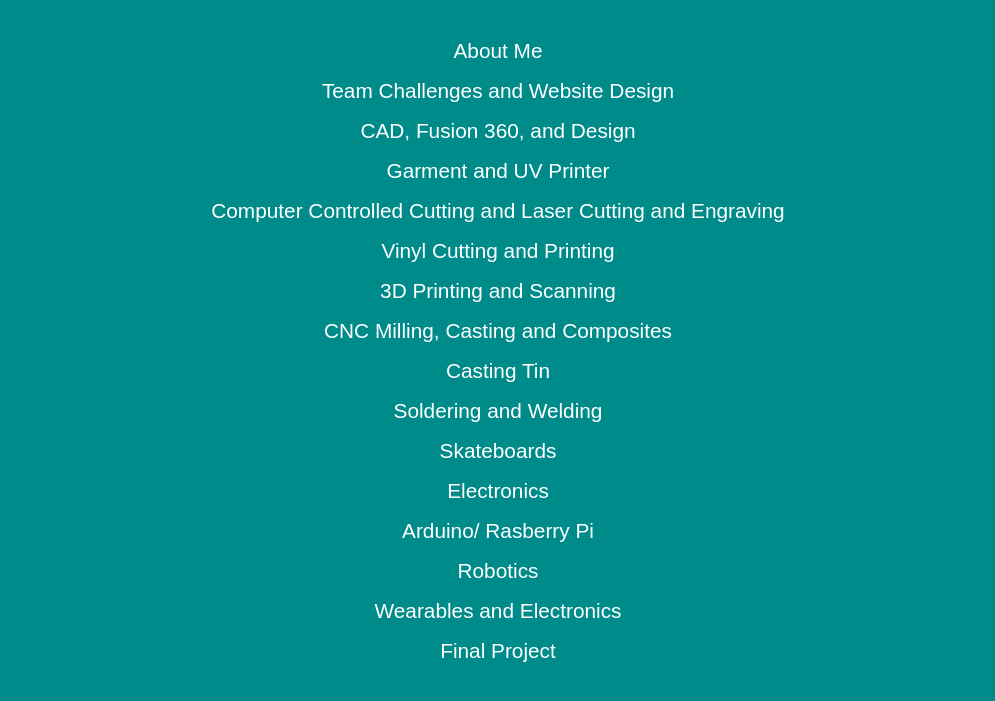
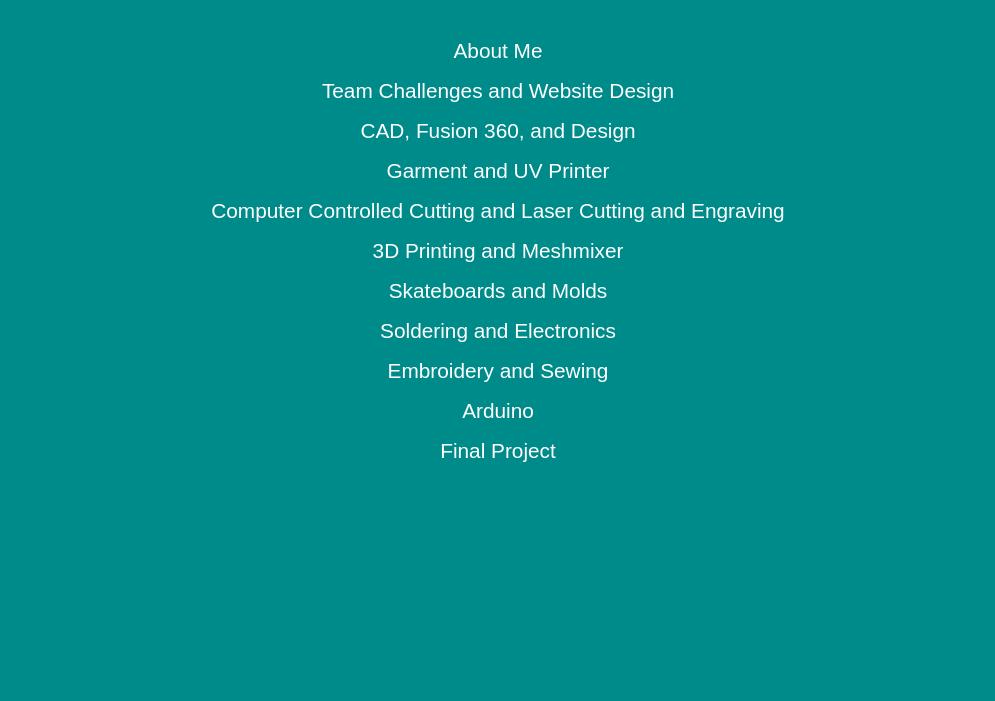
Before and after one commit to wrafab/schultzh, a plain HTML site: page index.html in a window 1280 px wide. Shown: the part 75-776 px from the top of the page, without its empty margins (142-1137 px from the left). Drawn offline with Linux system fonts and the light colour scheme.

Commit message:
Update index.html

```diff
--- a/index.html
+++ b/index.html
@@ -52,48 +52,30 @@ background-color:darkcyan;
 </p>
 
 <p>
-<a href="week5.html">Vinyl Cutting and Printing</a>
+<a href="week5.html"> 3D Printing and Meshmixer </a>
 </p>
 
 <p>
-<a href="week6.html">3D Printing and Scanning</a>
+<a href="week6.html"> Skateboards and Molds </a>
 </p>
 
 <p>
-<a href="week7.html">CNC Milling, Casting and Composites</a>
+<a href="week7.html"> Soldering and Electronics </a>
 </p>
 
 <p>
-<a href="week8.html">Casting Tin</a>
+<a href="week8.html"> Embroidery and Sewing </a>
 </p>
 
 <p>
-<a href="week9.html">Soldering and Welding</a>
+<a href="week9.html"> Arduino </a>
 </p>
 
 <p>
-<a href="week10.html">Skateboards</a>
+<a href="week10.html"> Final Project </a>
 </p>
 
-<p>
-<a href="week11.html">Electronics</a>
-</p>
 
-<p>
-<a href="week12.html">Arduino/ Rasberry Pi</a>
-</p>
-
-<p>
-<a href="week13.html">Robotics</a>
-</p>
-
-<p>
-<a href="week14.html">Wearables and Electronics</a>
-</p>
-
-<p>
-<a href="week15.html">Final Project</a>
-</p>
 
 <br>
 
```
